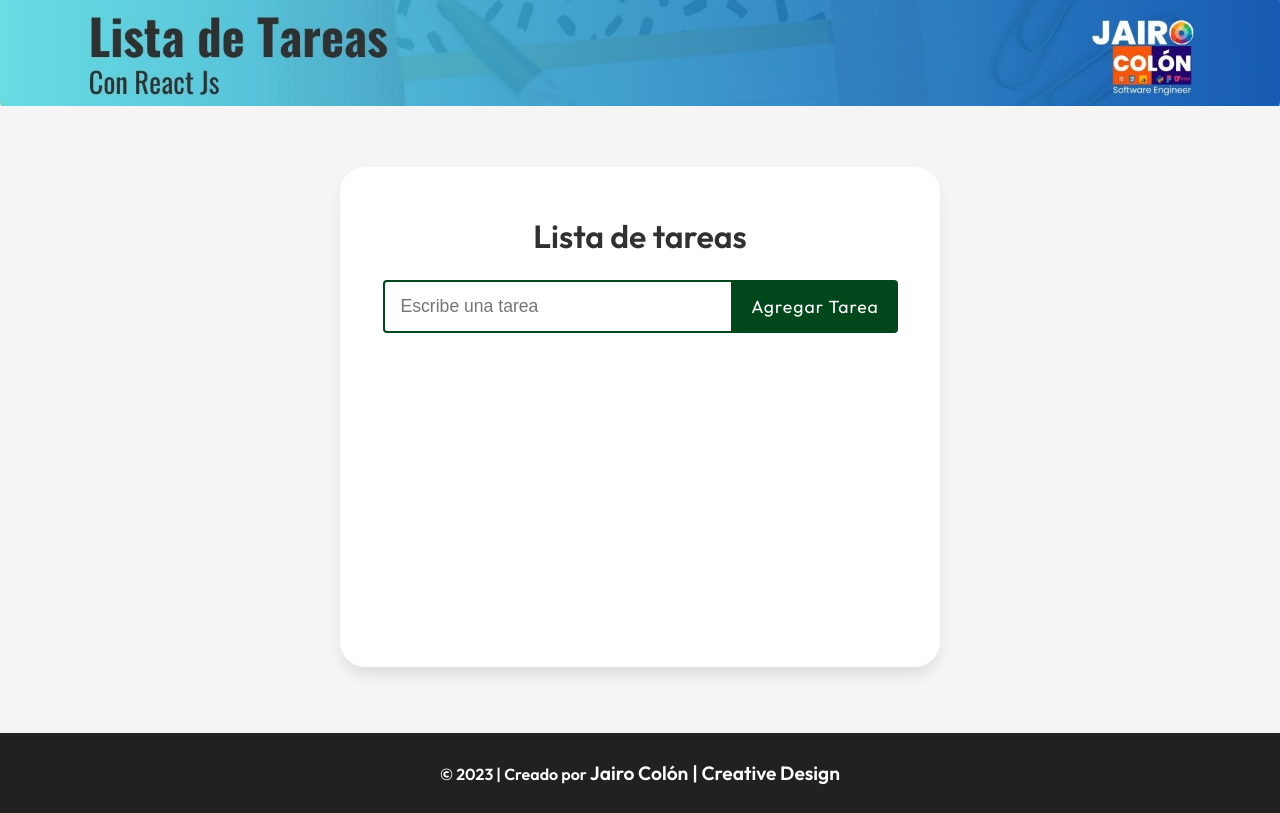
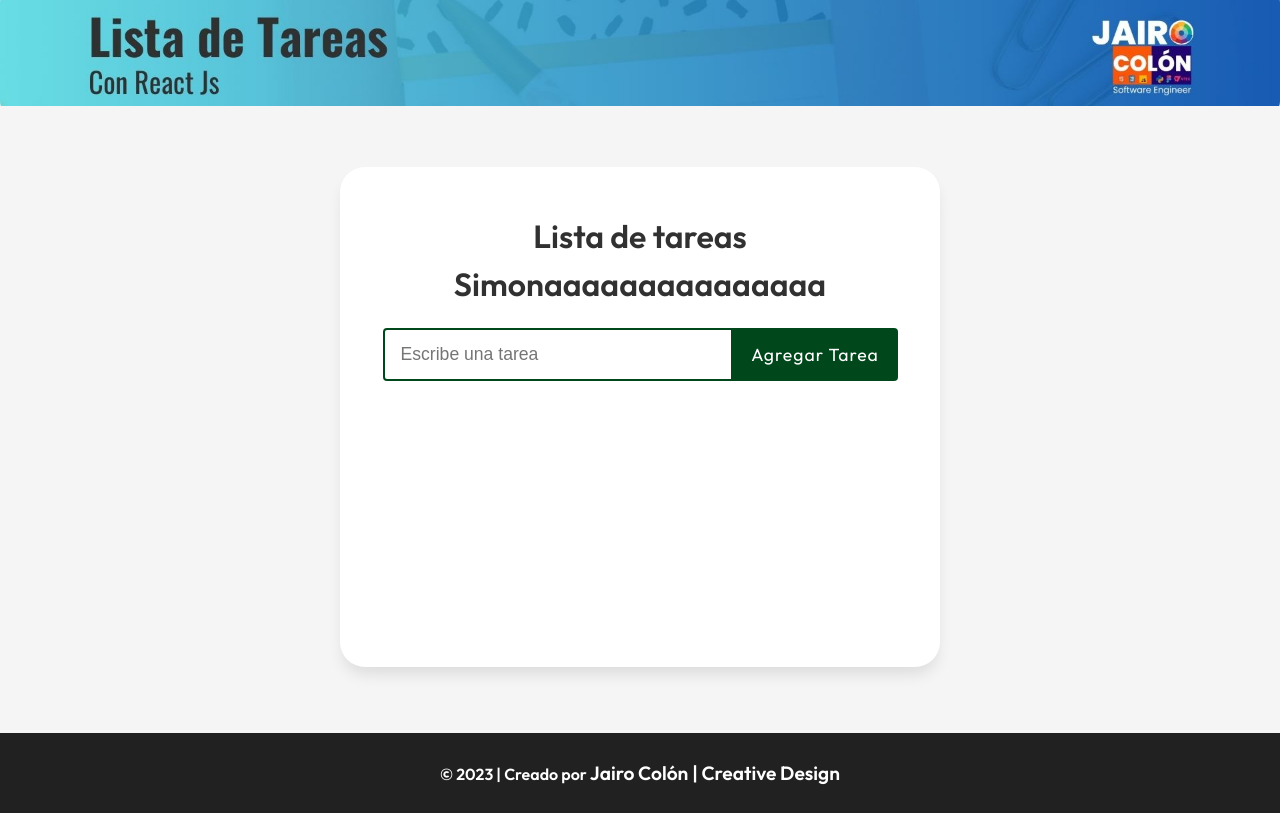
Before and after one commit to jairocolondev/proyecto-lista-de-tareas, a React (Vite) app: page / in a window 1280 px wide. Built offline with nearby package versions, Linux system fonts and the light colour scheme; a web font is replaced by a local one.

Commit message:
Probando commit 2025

```diff
--- a/src/components/ListaDeTareas.jsx
+++ b/src/components/ListaDeTareas.jsx
@@ -79,7 +79,9 @@
   return (
     <>
       <div className="container__titulo-lista-tareas">
-        <h1 className="titulo-lista-tareas">Lista de tareas</h1>
+        <h1 className="titulo-lista-tareas">
+          Lista de tareas Simonaaaaaaaaaaaaaaa
+        </h1>
       </div>
       <TareaFormulario onSubmit={agregarTarea} />
       <div className="tareas-lista-container">
```
